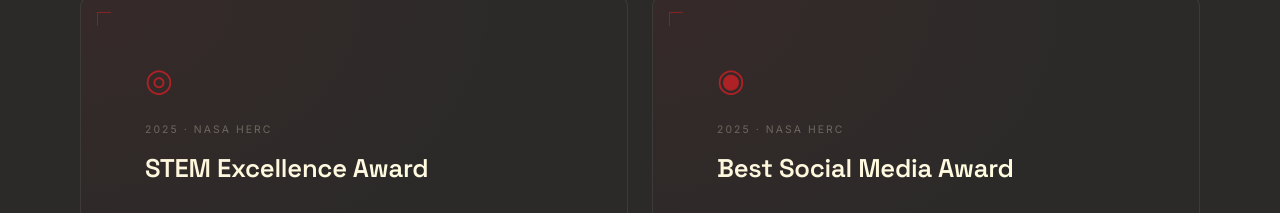
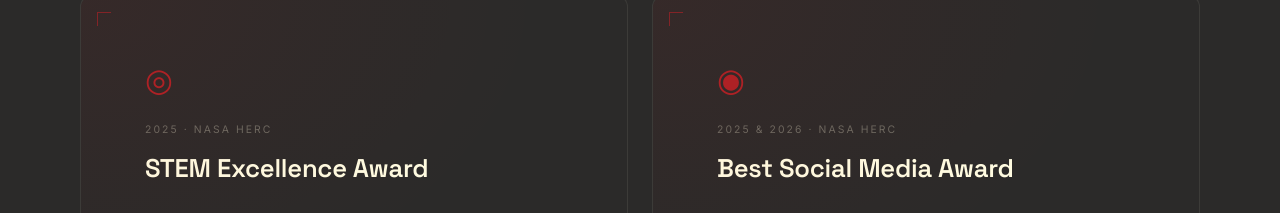
Before and after one commit to tanmaytekale/team-mushak-website.github.io, a React (Vite) app: page / in a window 1280 px wide. Shown: the part 2586-2799 px from the top of the page. Built offline with nearby package versions, Linux system fonts and the light colour scheme.

Commit message:
Update Best Social Media Award tag to cover 2025 & 2026
Co-Authored-By: Claude Sonnet 5 <noreply@anthropic.com>

```diff
--- a/src/components/Impact.tsx
+++ b/src/components/Impact.tsx
@@ -8,7 +8,7 @@ const awards = [
     icon: '◎',
   },
   {
-    tag: '2025 · NASA HERC',
+    tag: '2025 & 2026 · NASA HERC',
     title: 'Best Social Media Award',
     description: "Recognized for turning complex space engineering into engaging, high-reach content. We spread science-based knowledge at scale, capturing massive audience attention and driving genuine education far beyond the competition floor.",
     icon: '◉',
```
